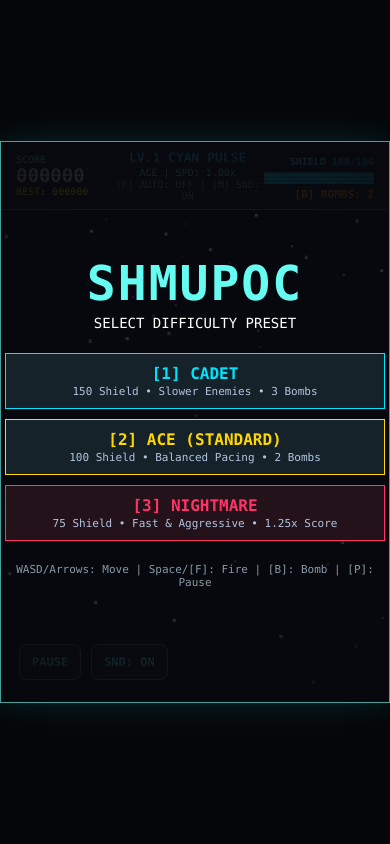
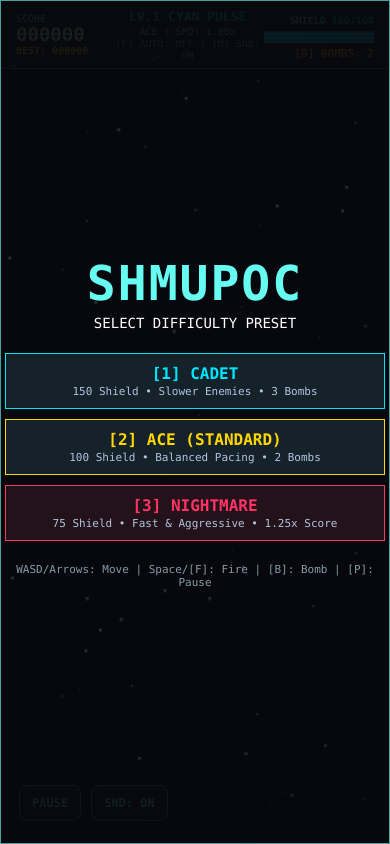
Before and after one commit to DennisSchulze-APLEONA/ShmUp, a plain HTML site: page index.html in a window 390 px wide. Drawn offline with Linux system fonts and the light colour scheme.

Commit message:
Add files via upload

```diff
--- a/index.html
+++ b/index.html
@@ -397,7 +397,7 @@
   const canvas = document.getElementById('gameCanvas');
   const ctx = canvas.getContext('2d');
   const WIDTH = canvas.width;
-  const HEIGHT = canvas.height;
+  let HEIGHT = canvas.height;
 
 
   window.onerror = (msg, src, line) => {
@@ -820,7 +820,7 @@
     state.activeBoss = null;
 
     state.player.x = 238;
-    state.player.y = 620;
+     state.player.y = HEIGHT - 130;
 
     elStartOverlay.style.display = 'none';
     elGameOverOverlay.style.display = 'none';
@@ -2019,23 +2019,55 @@
     // =========================================================================
   // EXACT 520:750 ASPECT-RATIO VIEWPORT FITTER (Zero Stretch)
   // =========================================================================
+    // =========================================================================
+  // DYNAMIC VERTICAL PLAYFIELD EXPANSION (Mobile/PWA Full-Height, Zero Stretch)
+  // =========================================================================
   function fitGameContainer() {
     const container = document.getElementById('game-container');
     const vw = window.innerWidth;
     const vh = window.innerHeight;
+
+    // Detect standalone PWA mode or narrow portrait mobile screen
+    const isStandalonePWA = window.matchMedia('(display-mode: fullscreen), (display-mode: standalone)').matches
+      || window.navigator.standalone === true;
+    const isMobilePortrait = vw <= 600 && vh > vw;
+
+    if (isStandalonePWA || isMobilePortrait) {
+      // Fill the full screen edge-to-edge and extend logical canvas height to match
+      const screenAspect = vh / vw;
+      const newLogicalHeight = Math.round(WIDTH * screenAspect);
+
+      if (canvas.height !== newLogicalHeight) {
+        canvas.height = newLogicalHeight;
+        HEIGHT = newLogicalHeight;
+        // Re-populate stars across the taller sky
+        if (state && state.stars && state.stars.length > 0) {
+          initStarfield();
+        }
+      }
+
+      container.style.width = `${vw}px`;
+      container.style.height = `${vh}px`;
+    } else {
+      // Desktop: keep classic 520x750 arcade cabinet proportions
+      if (canvas.height !== 750) {
+        canvas.height = 750;
+        HEIGHT = 750;
+      }
       const targetRatio = 520 / 750;
-
       let finalW = vw;
       let finalH = vw / targetRatio;
-
       if (finalH > vh) {
         finalH = vh;
         finalW = vh * targetRatio;
       }
-
       container.style.width = `${Math.floor(finalW)}px`;
       container.style.height = `${Math.floor(finalH)}px`;
     }
+  }
+
+
+
 
   window.addEventListener('resize', fitGameContainer);
   fitGameContainer();
--- a/sw.js
+++ b/sw.js
@@ -1,4 +1,4 @@
-const CACHE_NAME = 'shmupoc-v3';
+const CACHE_NAME = 'shmupoc-v4';
 const ASSETS = [
   './',
   './index.html',
```
Lines whose indentation alone changed are shown as unchanged.
